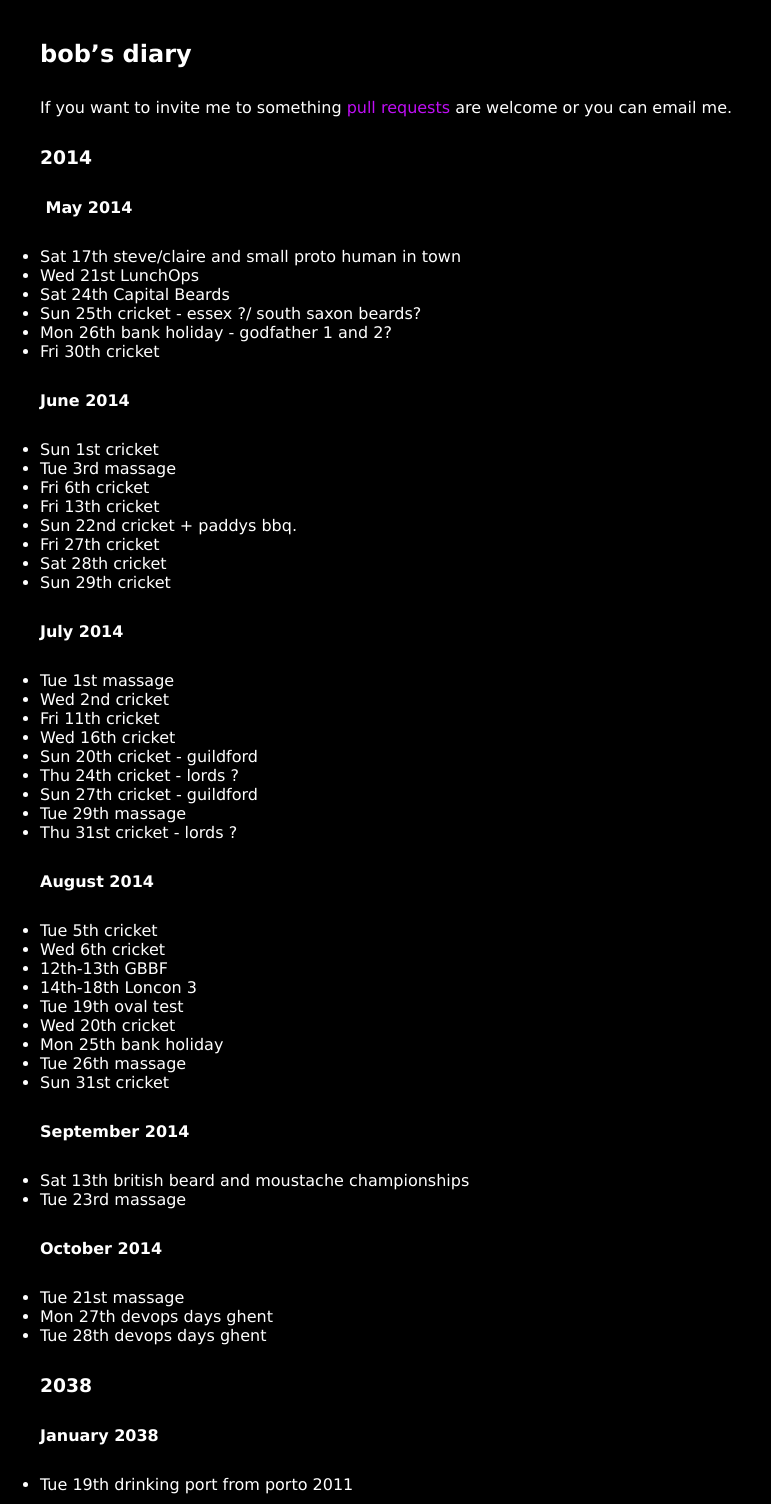
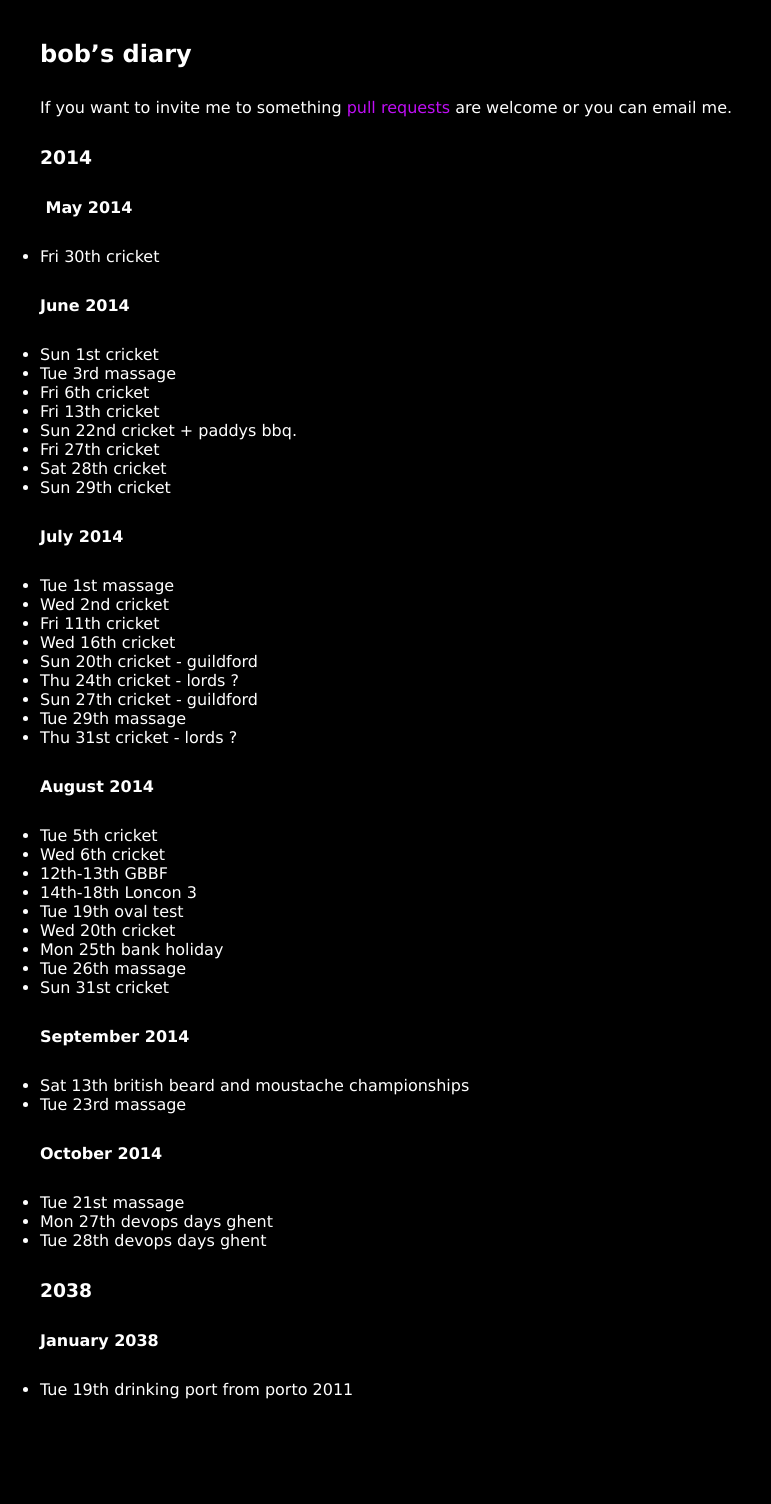
Before and after one commit to rjw1/randomness.org.uk, a Jekyll site: the page built from diary/index.md, in a window 1280 px wide. Shown: the whole page, without its empty margins (0-771 px from the left). Built offline with Jekyll 4.4.1, drawn with Linux system fonts in a browser that asks for light colours; Markdown is read by kramdown in place of the engine named in the settings; after the commit the page ends 1409 px from its top, so only the background shows below that.

Commit message:
Time passed. I did some things and didnt do others.

```diff
--- a/diary/index.md
+++ b/diary/index.md
@@ -11,11 +11,6 @@ are welcome or you can email me.
 
 #### May 2014 ####
 
-* Sat 17th steve/claire and small proto human in town
-* Wed 21st LunchOps
-* Sat 24th Capital Beards
-* Sun 25th cricket - essex ?/ south saxon beards?
-* Mon 26th bank holiday - godfather 1 and 2?
 * Fri 30th cricket
 
 #### June 2014 ####
```
